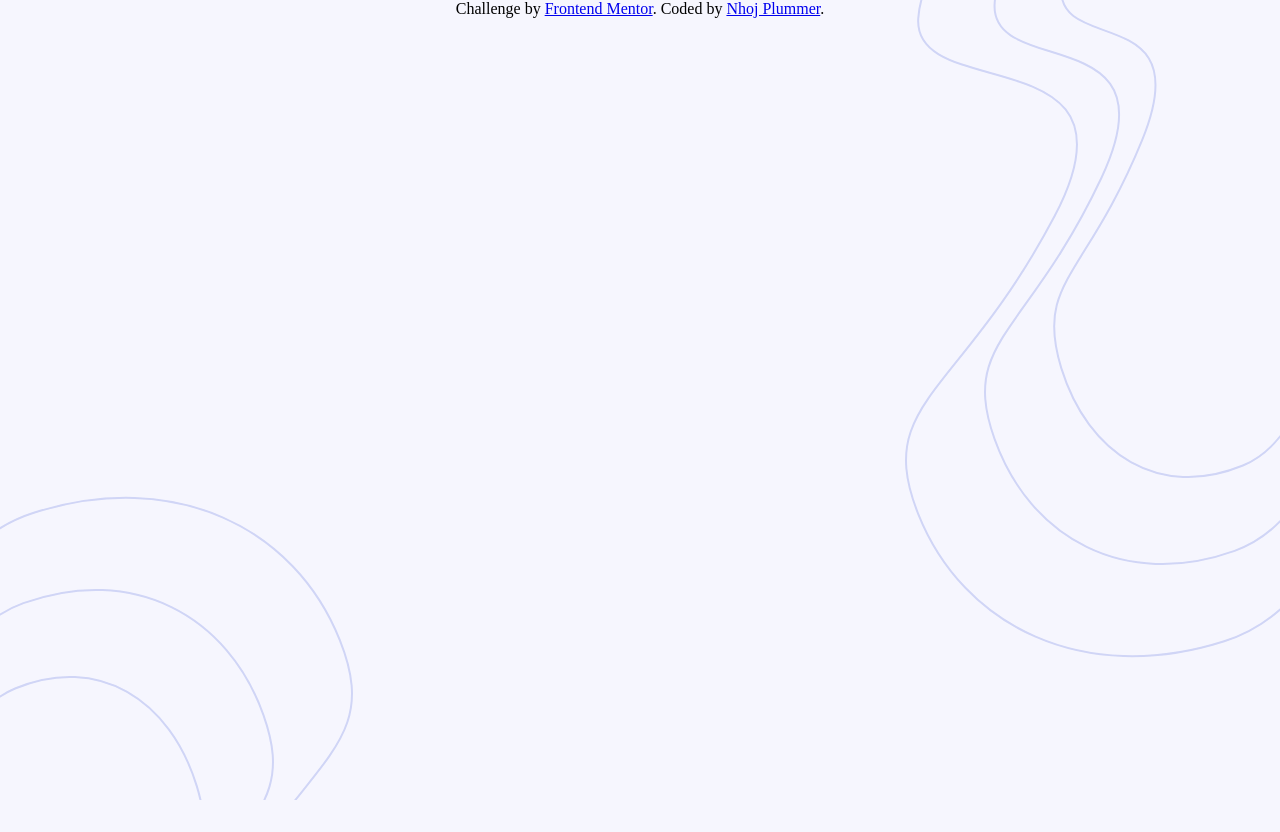
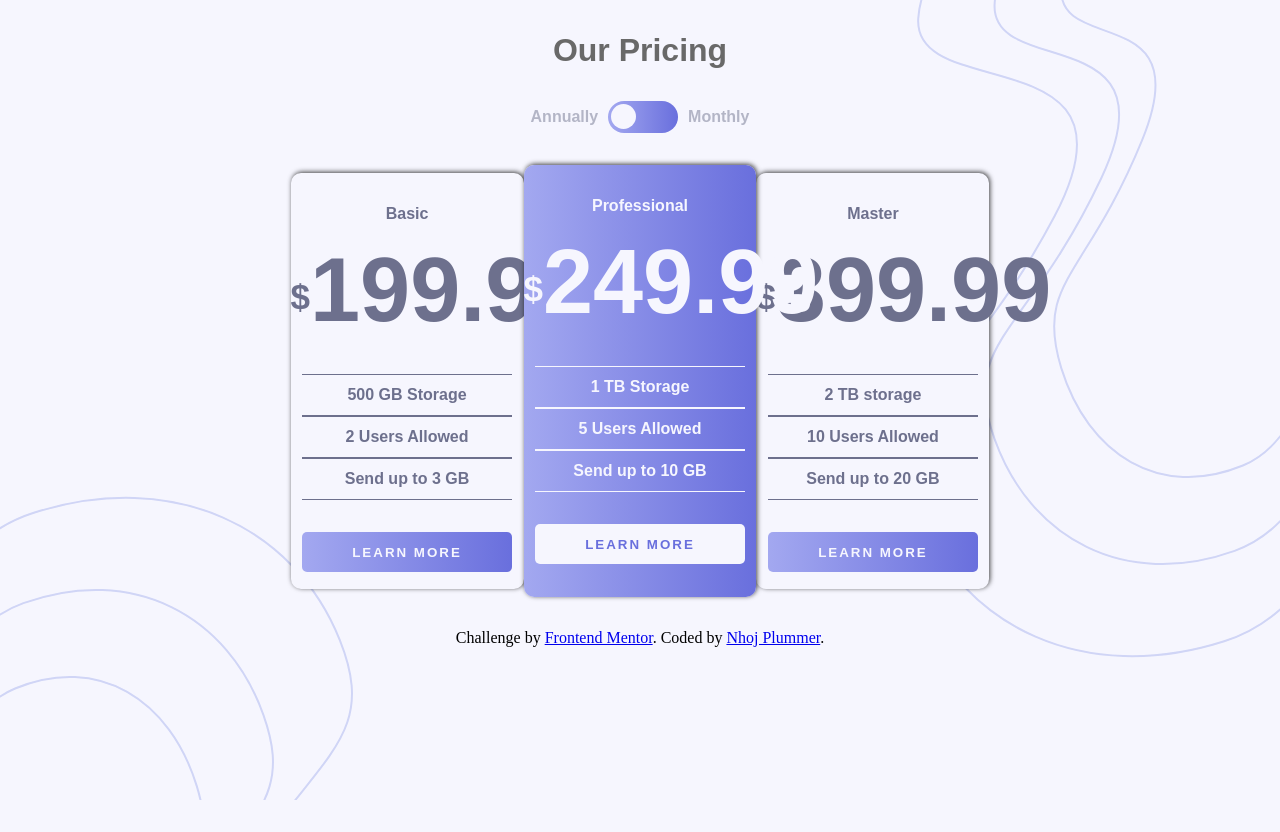
Before and after one commit to Nhoj-Plummer/pricing-component-with-toggle, a React (Create React App) app: page / in a window 1280 px wide. Before the commit the page ends 800 px from the top, so only its background shows below. Built offline with nearby package versions, Linux system fonts and the light colour scheme.

Commit message:
Fixed a merging conflict with files

```diff
--- a/src/App.js
+++ b/src/App.js
@@ -1,7 +1,12 @@
-import "./App.css"
+import "./App.css";
+import {Pricing} from "./containers/containerindex";
 
 function App() {
-  return <></>
+  return (
+    <>
+      <Pricing />
+    </>
+  );
 }
 
-export default App
+export default App;
--- a/src/components/componentindex.js
+++ b/src/components/componentindex.js
@@ -1,3 +1,3 @@
-export {default as Card} from "../components/Card/Card";
+export {default as Card} from "./Card/Card";
 export {default as MiddleCard} from "../components/MiddleCard/MiddleCard";
 export {default as Toggle} from "../components/Toggle/Toggle";
```
Also changed, not shown: src/containers/Pricing/pricing.js (+0 -14 lines).
